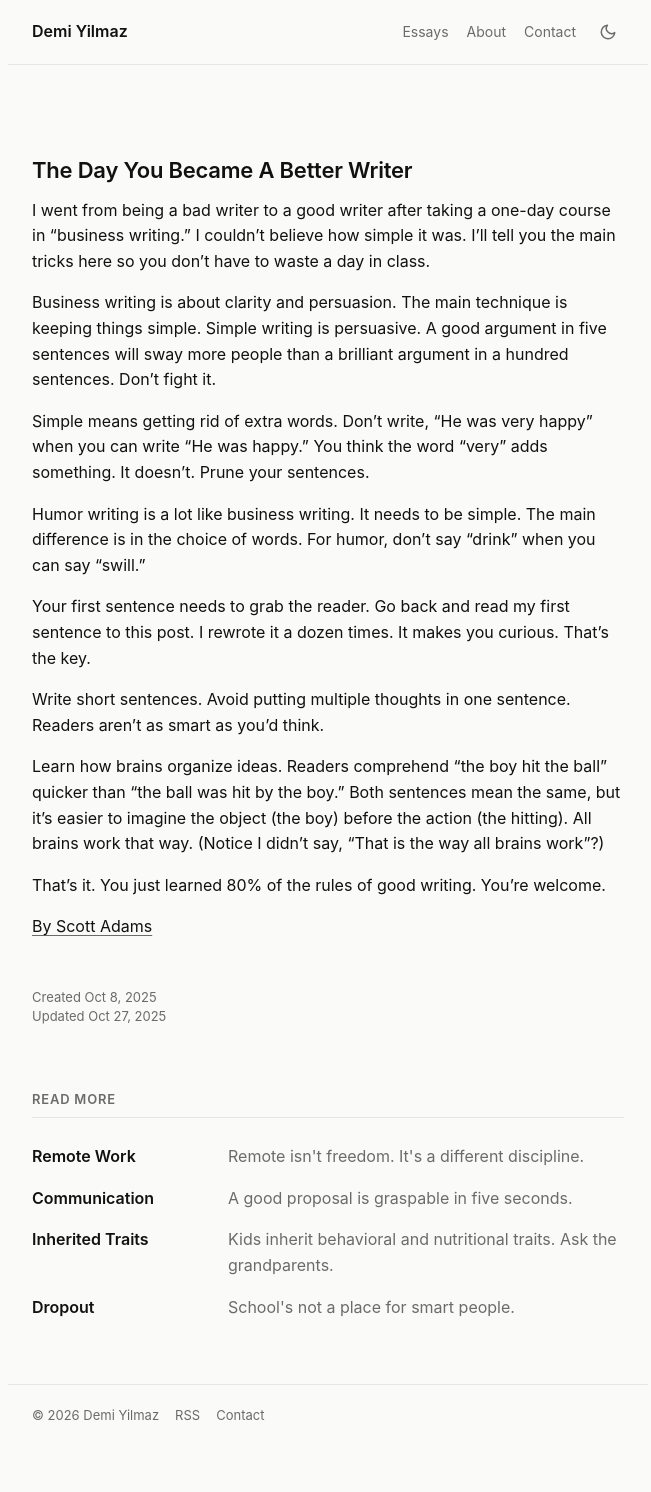
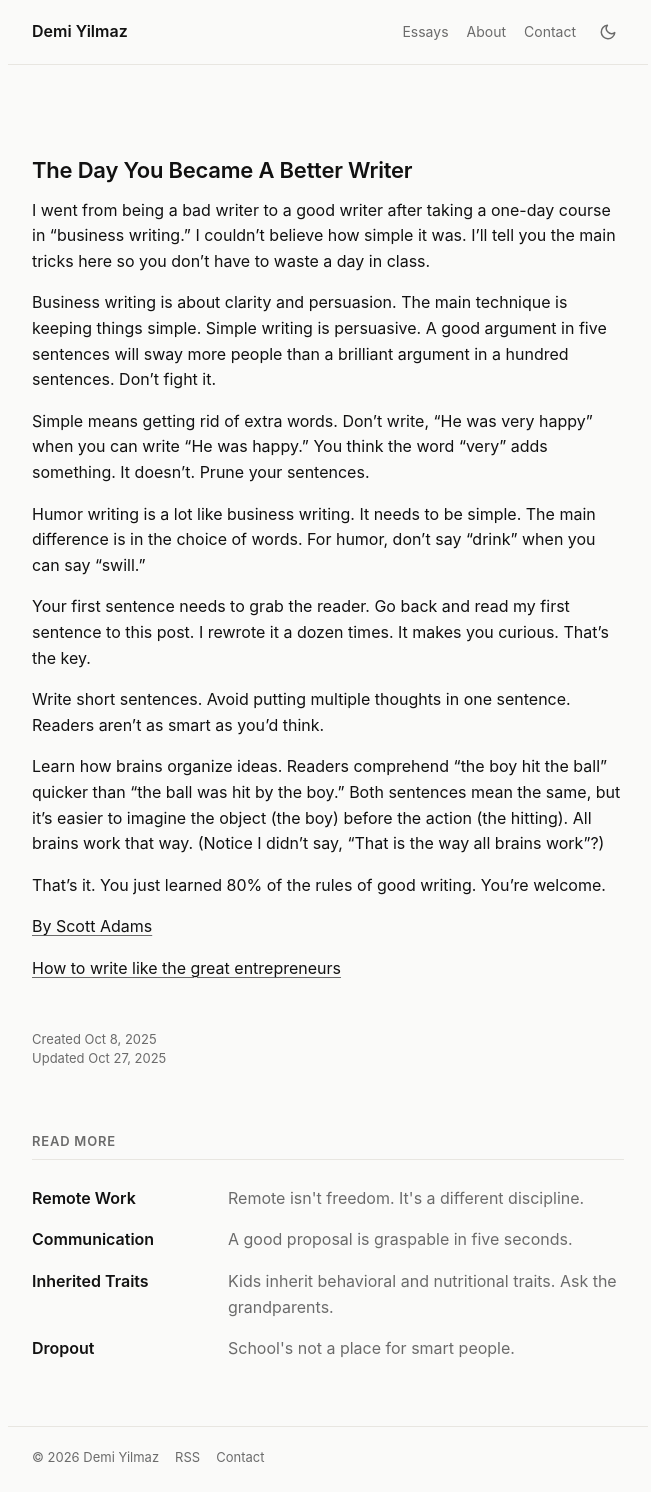
Before and after one commit to demiculus/demiculus.github.io, a Jekyll site: the page built from better-writer.md, in a window 1280 px wide. Shown: the whole page, without its empty margins (312-963 px from the left). Built offline with Jekyll 4.4.1, drawn with Linux system fonts in a browser that asks for light colours; before the commit the page ends 1450 px from its top, so only the background shows below that.

Commit message:
Add Venture Hacks writing guide link to Better Writer essay.
Co-authored-by: Cursor <cursoragent@cursor.com>

```diff
--- a/better-writer.md
+++ b/better-writer.md
@@ -25,3 +25,5 @@ Learn how brains organize ideas. Readers comprehend “the boy hit the ball” q
 That’s it. You just learned 80% of the rules of good writing. You’re welcome.
 
 [By Scott Adams](https://web.archive.org/web/20250407151823/https://dilbertblog.typepad.com/the_dilbert_blog/2007/06/the_day_you_bec.html)
+
+[How to write like the great entrepreneurs](https://venturehacks.com/writing)
```
